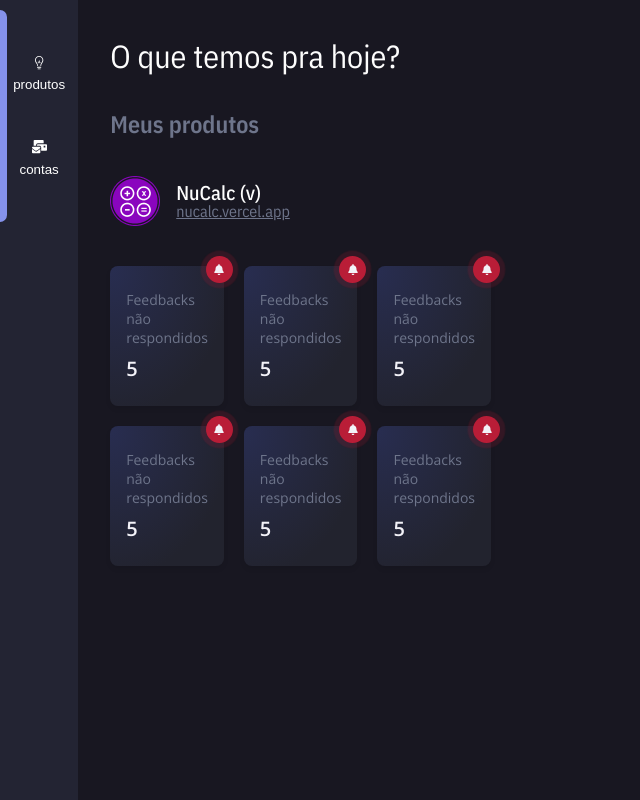
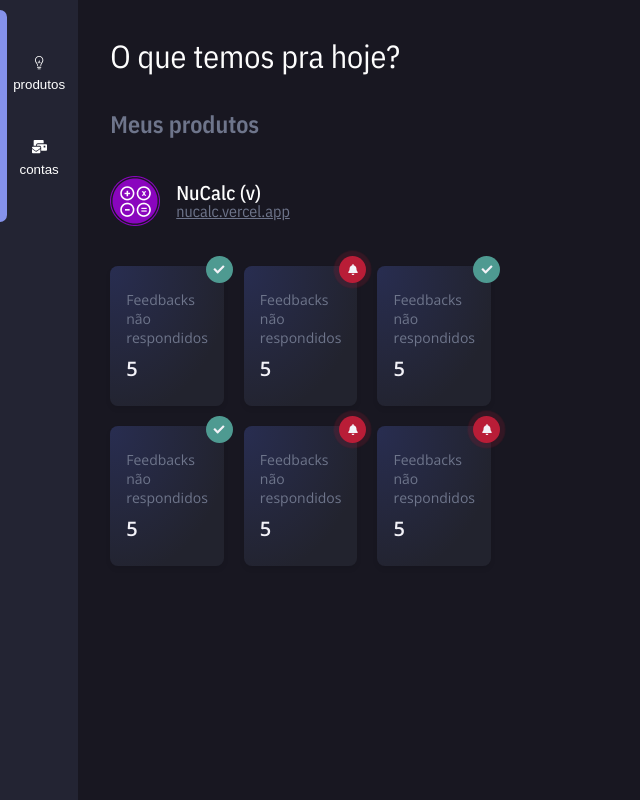
Before and after one commit to gabrieldissotti/browser-homepage, a Next.js app: page / in a window 1280 px wide. Shown: the whole page, without its empty margins (0-640 px from the left). Built offline with nearby package versions, Linux system fonts and the light colour scheme.

Commit message:
feat(product cards): added styles to cards that is ok

```diff
--- a/components/Card/Card.module.scss
+++ b/components/Card/Card.module.scss
@@ -91,3 +91,11 @@
     background-color: rgba(185, 29, 55, 0.21);
   }
 }
+
+span.isOk {
+  background-color: #4E9A91;
+
+  &:first-of-type {
+    display: none;
+  }
+}
--- a/components/Card/index.tsx
+++ b/components/Card/index.tsx
@@ -1,24 +1,42 @@
 import React from 'react';
 
 
-import { faBell } from '@fortawesome/free-solid-svg-icons'
+import { faBell, faCheck } from '@fortawesome/free-solid-svg-icons'
 import { FontAwesomeIcon } from '@fortawesome/react-fontawesome'
 
 import styles from './Card.module.scss'
 
-const Card: React.FC = () => {
-  return (
+type Props = {
+  isOk?: boolean;
+}
+
+const Card: React.FC<Props> = ({
+  isOk
+}) => (
   <div className={styles.card}>
     <p>Feedbacks não respondidos</p>
     <strong>5</strong>
 
+
+
+    {
+      isOk ? (
+        <>
+          <span className={styles.isOk}></span>
+          <span className={styles.isOk}>
+            <FontAwesomeIcon icon={faCheck} />
+          </span>
+        </>
+      ) : (
+        <>
           <span></span>
-
-      <span>
+          <span >
             <FontAwesomeIcon icon={faBell} />
           </span>
+        </>
+      )
+    }
   </div>
 )
-}
 
 export default Card;
--- a/pages/index.tsx
+++ b/pages/index.tsx
@@ -29,10 +29,10 @@ export default function Home() {
           <Product />
 
           <div className={styles.cards}>
+            <Card isOk />
             <Card />
-            <Card />
-            <Card />
-            <Card />
+            <Card isOk />
+            <Card isOk />
             <Card />
             <Card />
           </div>
```
Lines whose indentation alone changed are shown as unchanged.
